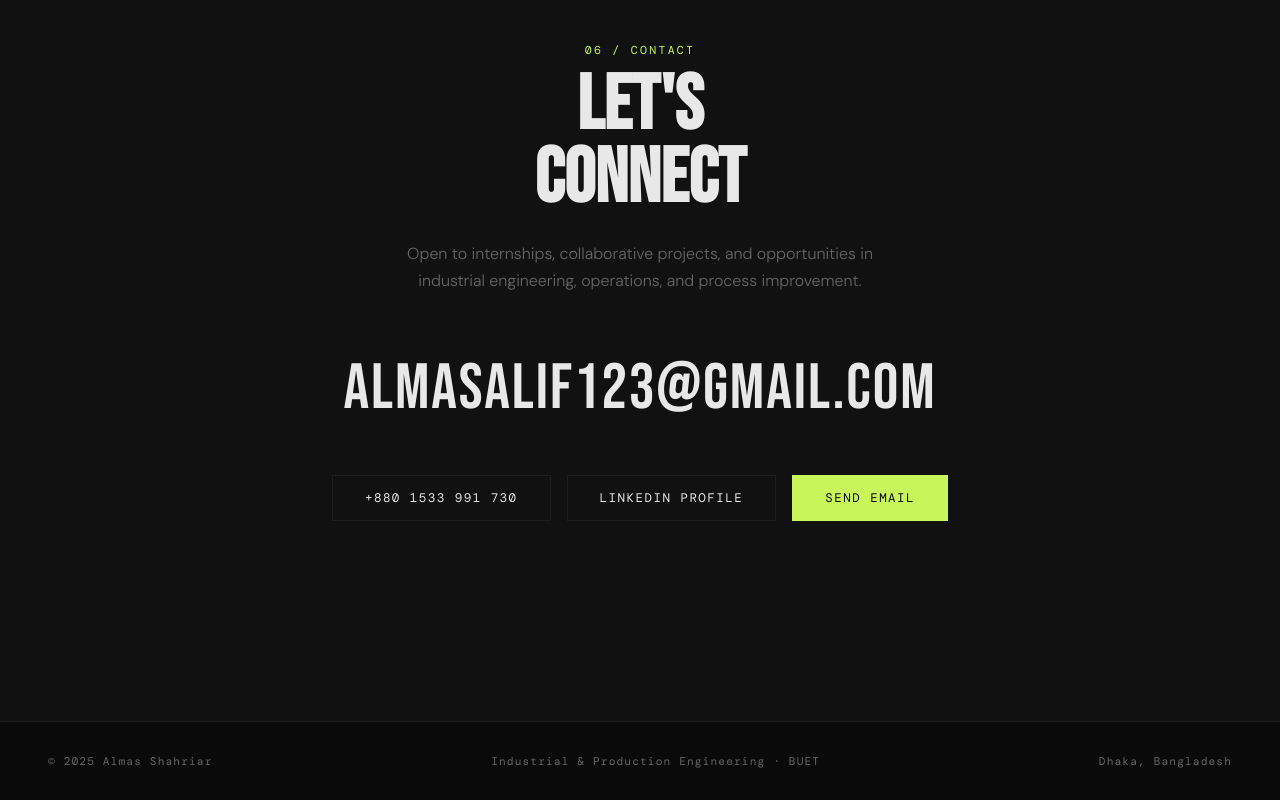
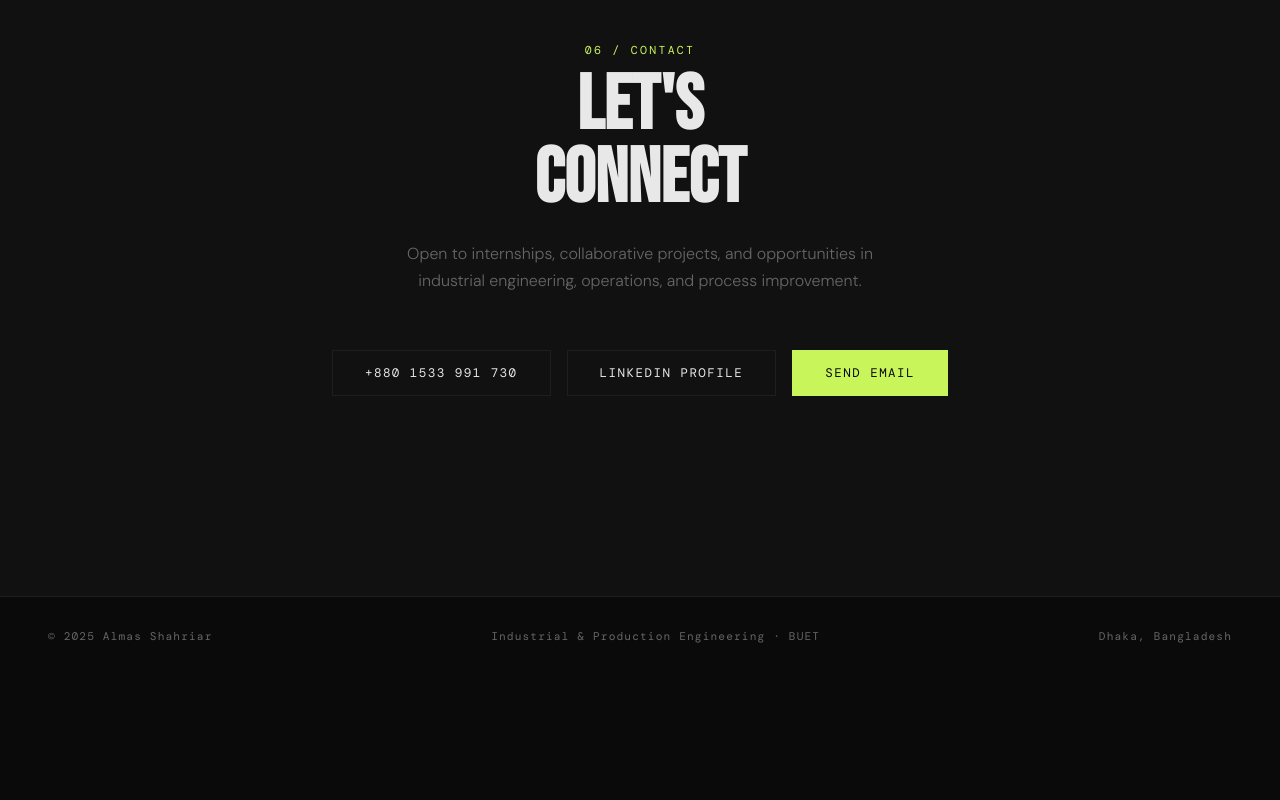
Before and after one commit to AlmasShahriar/AlmasShahriar.github.io, a plain HTML site: page index.html in a window 1280 px wide. Shown: the part 5824-6624 px from the top of the page. After the commit the page ends 6499 px from the top, so only its background shows below. Drawn offline with nearby package versions, Linux system fonts and the light colour scheme.

```diff
--- a/index.html
+++ b/index.html
@@ -912,7 +912,7 @@
     <div class="section-label">06 / Contact</div>
     <h2 class="section-title">LET'S<br/>CONNECT</h2>
     <p class="contact-sub">Open to internships, collaborative projects, and opportunities in industrial engineering, operations, and process improvement.</p>
-    <a href="mailto:almasalif123@gmail.com" class="contact-email">almasalif123@gmail.com</a>
+
     <div class="contact-links">
       <a href="tel:+8801533991730" class="btn btn-secondary">+880 1533 991 730</a>
       <a href="https://www.linkedin.com/in/almasshahriar" target="_blank" class="btn btn-secondary">LinkedIn Profile</a>
```
